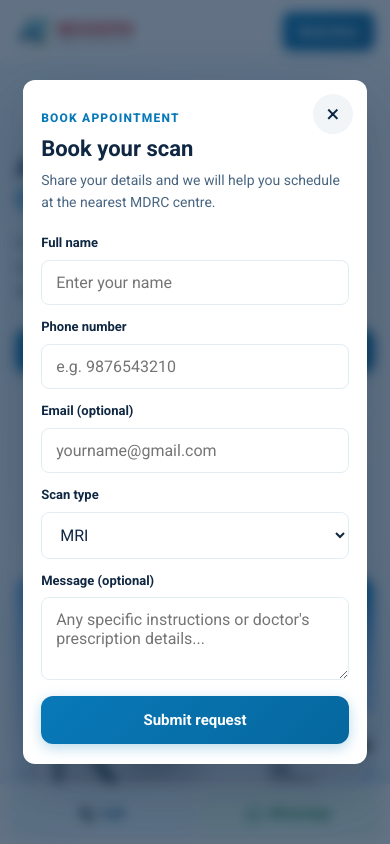
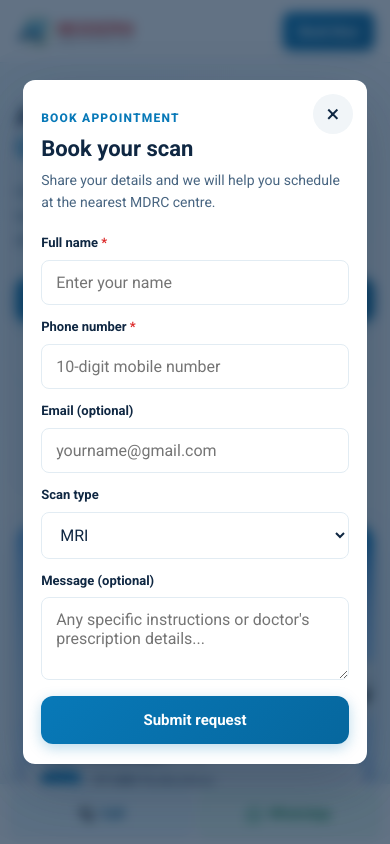
Before and after one commit to aryanrazobyte/MOBILE_SITE_MDRC, a Next.js app: page / in a window 390 px wide. Both pictures are taken after a click on the button "Book Scan Now". Shown: the top 844 px of the page. Built offline with nearby package versions, Linux system fonts and the light colour scheme.

Commit message:
fix: update phone number in various components and improve form validation

```diff
--- a/app/layout.js
+++ b/app/layout.js
@@ -78,7 +78,7 @@ const jsonLd = {
   name: "Modern Diagnostic & Research Centre",
   url: SITE_URL,
   image: `${SITE_URL}/images/heroSectionImage.png`,
-  telephone: "+91-124-6712000",
+  telephone: "+91-8920300300",
   medicalSpecialty: "Diagnostic Radiology",
   areaServed: "Gurugram",
   address: [
--- a/components/BookingModal.jsx
+++ b/components/BookingModal.jsx
@@ -36,18 +36,36 @@ export default function BookingModal() {
 
   const update = (event) => {
     const { name, value } = event.target;
+    if (name === "phone") {
+      const digits = value.replace(/\D/g, "").slice(0, 10);
+      setForm((current) => ({ ...current, [name]: digits }));
+      return;
+    }
     setForm((current) => ({ ...current, [name]: value }));
   };
 
   const handleSubmit = (event) => {
     event.preventDefault();
+    const trimmedName = form.name.trim();
+    const cleanPhone = form.phone.replace(/\D/g, "");
+
+    if (!trimmedName) {
+      alert("Please enter your full name.");
+      return;
+    }
+
+    if (cleanPhone.length !== 10) {
+      alert("Please enter a valid 10-digit mobile number.");
+      return;
+    }
+
     const text = [
       "Scan Booking Request",
-      `Name: ${form.name}`,
-      `Phone: ${form.phone}`,
-      form.email ? `Email: ${form.email}` : null,
+      `Name: ${trimmedName}`,
+      `Phone: ${cleanPhone}`,
+      form.email ? `Email: ${form.email.trim()}` : null,
       `Scan: ${form.scan}`,
-      form.message ? `Message: ${form.message}` : null,
+      form.message ? `Message: ${form.message.trim()}` : null,
     ]
       .filter(Boolean)
       .join("\n");
@@ -95,7 +113,9 @@ export default function BookingModal() {
             </p>
             <form className="booking-form" onSubmit={handleSubmit}>
               <label>
-                Full name
+                <span>
+                  Full name <span style={{ color: "#dc2626", fontWeight: "700" }}>*</span>
+                </span>
                 <input
                   name="name"
                   value={form.name}
@@ -106,15 +126,20 @@ export default function BookingModal() {
                 />
               </label>
               <label>
-                Phone number
+                <span>
+                  Phone number <span style={{ color: "#dc2626", fontWeight: "700" }}>*</span>
+                </span>
                 <input
                   name="phone"
                   type="tel"
-                  inputMode="tel"
+                  inputMode="numeric"
+                  pattern="[0-9]{10}"
+                  maxLength={10}
                   value={form.phone}
                   onChange={update}
-                  placeholder="e.g. 9876543210"
+                  placeholder="10-digit mobile number"
                   required
+                  title="Please enter a valid 10-digit mobile number"
                   autoComplete="tel"
                 />
               </label>
--- a/components/LandingPage.jsx
+++ b/components/LandingPage.jsx
@@ -7,6 +7,7 @@ import {
   features,
   locations,
   mriScans,
+  PHONE,
   PHONE_HREF,
   preparationSteps,
   services,
@@ -136,10 +137,6 @@ export default function LandingPage() {
         <section className="hero">
           <div className="container hero-grid">
             <div className="hero-content">
-              <div className="hero-eyebrow-badge">
-                <span className="badge-pulse"></span>
-                <span>NABL &amp; NABH Accredited Labs</span>
-              </div>
               <h1>
                 Advanced MRI Scan <span>in Gurugram</span>
               </h1>
@@ -152,7 +149,7 @@ export default function LandingPage() {
                 </button>
                 <a href={PHONE_HREF} className="hero-call-btn">
                   <img src="/images/call.png" alt="" />
-                  <span>Call 0124 671 2000</span>
+                  <span>Call {PHONE}</span>
                 </a>
               </div>
               <div className="hero-trust">
```
Also changed, not shown: lib/site.js.
